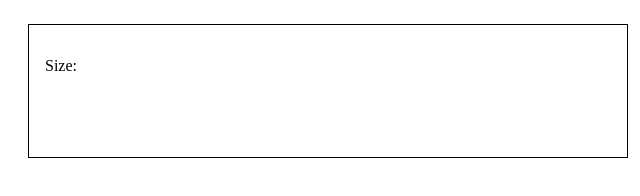
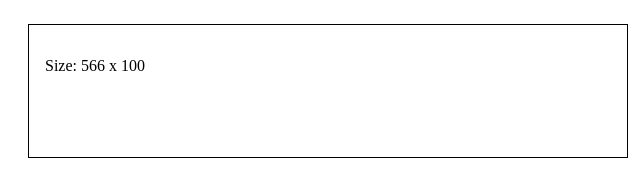
Before and after one commit to manidip/ResizeTriggering, a plain HTML site: page examples/example.html in a window 1280 px wide. Shown: the full height of the page, 628-1268 px from the left. Drawn offline with nearby package versions, Linux system fonts and the light colour scheme.

Commit message:
1.0.1
Fixed bug that cause resize every interval

```diff
--- a/examples/example.html
+++ b/examples/example.html
@@ -2,13 +2,13 @@
 <html>
 <head>
   <script src='http://code.jquery.com/jquery-2.1.1.min.js'></script>
-  <script src='src/ResizeTriggering.js'></script>
+  <script src='../src/ResizeTriggering.js'></script>
   <script>
     $(function(){
       $second = $("#second");
-      $second.resizeTriggering().on("resize", function(){
+      $second.on("resize", function(){
         $("#size").html($second.width()+" x "+$second.height());
-      });
+      }).resizeTriggering();
     });
     function doIt(){
       $("#wrapper").toggleClass("doIt");
--- a/src/ResizeTriggering.js
+++ b/src/ResizeTriggering.js
@@ -20,7 +20,7 @@
         last.width != size.width ||
         last.height != size.height
       ){
-        last = size;
+        lastSize[i] = size;
         $el.trigger("resize");
       }
     });
```
Also changed, not shown: res/support.png (added), src/ResizeTriggering.min.js, 1 other file.
